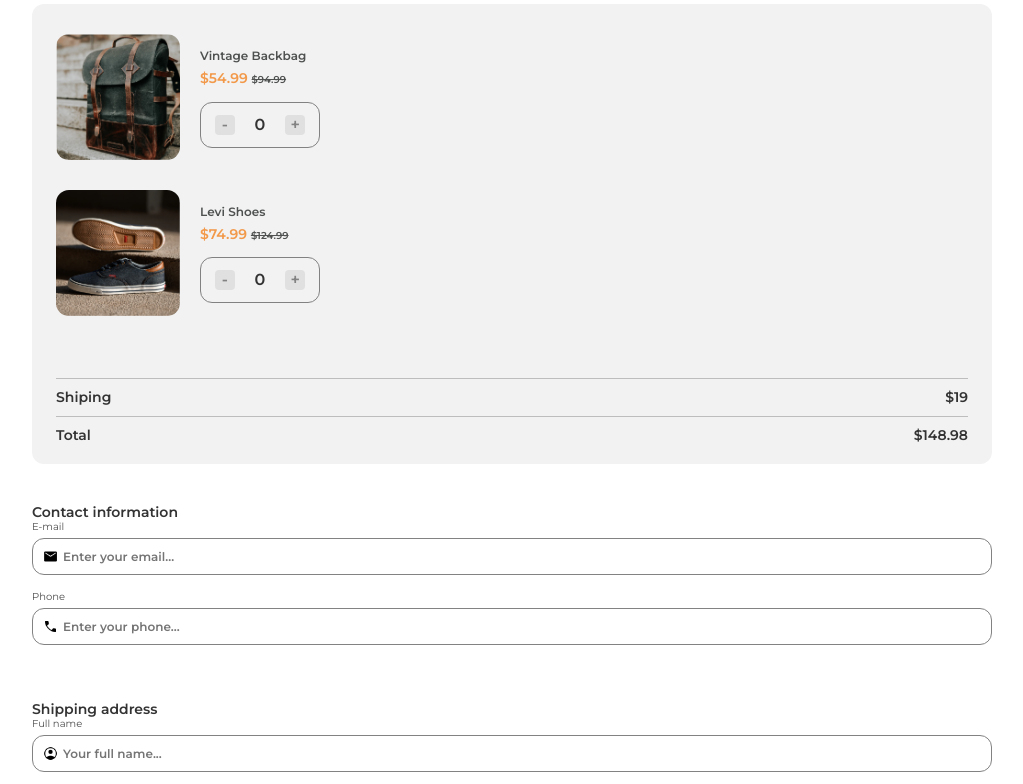
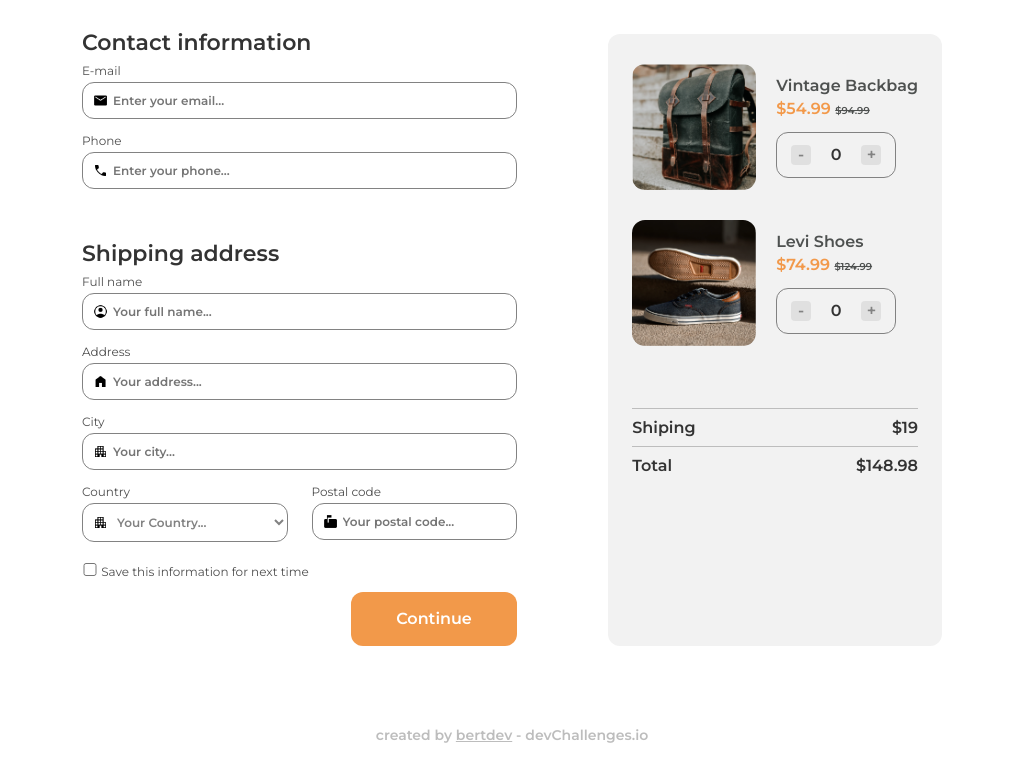
Before and after one commit to bertdev/basic-checkout-form, a plain HTML site: page index.html in a window 1280 px wide. Shown: the part 77-861 px from the top of the page, without its empty margins (128-1151 px from the left). Drawn offline with Linux system fonts and the light colour scheme.

Commit message:
fix some responsivities errors

```diff
--- a/assets/css/styles.css
+++ b/assets/css/styles.css
@@ -26,6 +26,9 @@ html {
 body {
   color: var(--gray-primary);
   width: 100%;
+  height: 100vh;
+  display: flex;
+  flex-direction: column;
 }
 
 .title-container {
@@ -35,7 +38,7 @@ body {
 .content {
   width: 94vw;
   margin: 0 auto;
-  max-width: 96rem;
+  max-width: 86rem;
   display: flex;
   flex-direction: column;
 }
@@ -49,6 +52,7 @@ body {
 
 .main-content {
   margin-top: 2rem;
+  flex: 1;
 }
 
 .chart-container {
@@ -233,6 +237,12 @@ body {
   border: none;
   display: flex;
   gap: 2.4rem;
+  width: 100%;
+  justify-content: space-between;
+}
+
+fieldset div {
+  width: 100%;
 }
 
 .checkout-container select {
@@ -304,14 +314,41 @@ footer a {
   color: var(--gray-pricing-border-color);
 }
 
-@media (min-width: 108rem) {
+@media (min-width: 860px) {
+
   .content {
     flex-direction: row-reverse;
-    justify-content: space-evenly;
+    justify-content: space-between;
   }
 
   .title {
     flex: 1;
-    margin-left: 6.7rem;
+  }
+
+  .main-content {
+    margin-top: 5rem;
+  }
+
+  .item-title, .item-pricing, .pricing-item {
+    font-size: 1.6rem;
+  }
+
+
+  .checkout-container h2 {
+    margin-top: 0;
+    margin-bottom: 1.4rem;
+    font-size: 2.2rem;
+  }
+
+  .checkout-container label {
+    font-size: 1.2rem;
+  }
+
+  .checkout-container div:nth-child(2) {
+    margin-top: 4rem;
+  }
+
+  .checkout-container fieldset div:nth-child(2) {
+    margin-top: 0;
   }
 }
```
